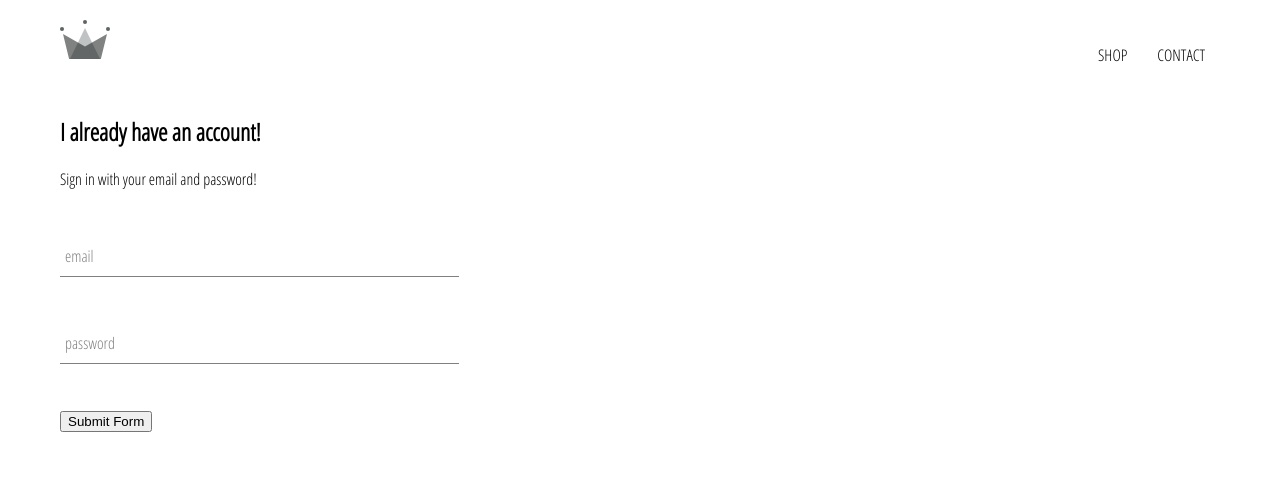
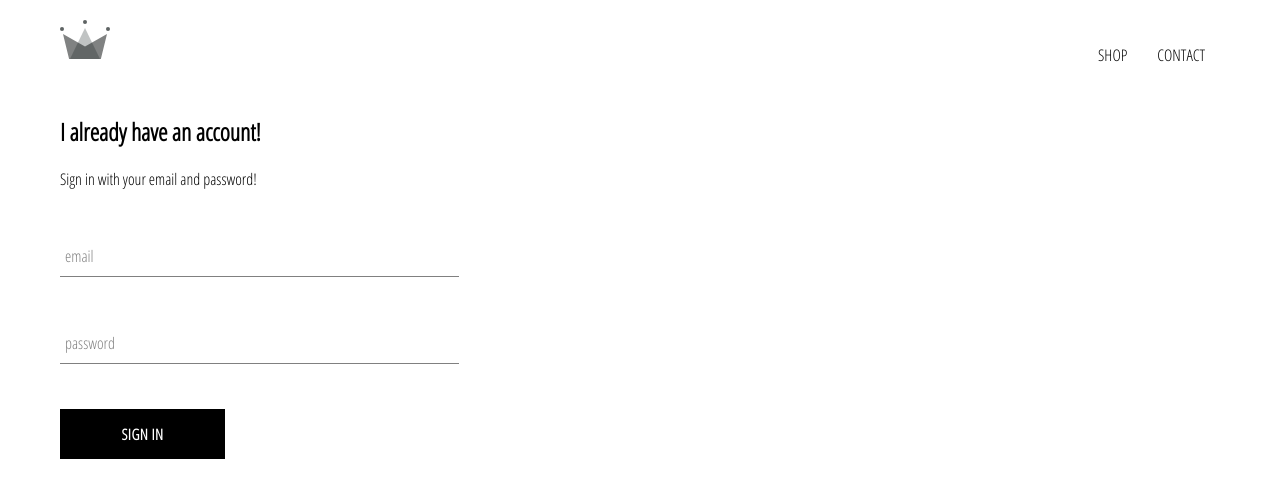
Before and after one commit to PetruLucan/Crown-Clothing, a React (Create React App) app: page /signin in a window 1280 px wide. Shown: the top 498 px of the page. Built offline with nearby package versions, Linux system fonts and the light colour scheme.

Commit message:
added/styled customButton component

```diff
--- /dev/null
+++ b/src/components/custom-button/custom-button.component.jsx
@@ -0,0 +1,11 @@
+import React from 'react';
+
+import './custom-button.styles.scss'
+
+const CustomButton = ({children, otherProps}) => (
+    <button className='custom-button' {...otherProps}>
+        {children}
+    </button>
+);
+
+export default CustomButton;
--- /dev/null
+++ b/src/components/custom-button/custom-button.styles.scss
@@ -0,0 +1,22 @@
+.custom-button {
+    min-width: 165px;
+    width: auto;
+    height: 50px;
+    letter-spacing: 0.5px;
+    line-height: 50px;
+    padding: 0 35px 0 35px;
+    font-size: 15px;
+    background-color: black;
+    color: white;
+    text-transform: uppercase;
+    font-family: 'Open Sans Condensed';
+    font-weight: bolder;
+    border: none;
+    cursor: pointer;
+
+    &:hover {
+      background-color: white;
+      color: black;
+      border: 1px solid black;
+    }
+  }
--- a/src/components/sign-in/sign-in.component.jsx
+++ b/src/components/sign-in/sign-in.component.jsx
@@ -1,5 +1,6 @@
 import React from 'react';
 import FormInput from '../form-input/form-input.component';
+import CustomButton from '../custom-button/custom-button.component';
 
 import './sign-in.styles.scss';
 
@@ -49,7 +50,7 @@
                         required>
                     </FormInput>
 
-                    <input type='submit' value='Submit Form'></input>
+                    <CustomButton type='submit'>Sign in</CustomButton>
                 </form>
 
 
```
